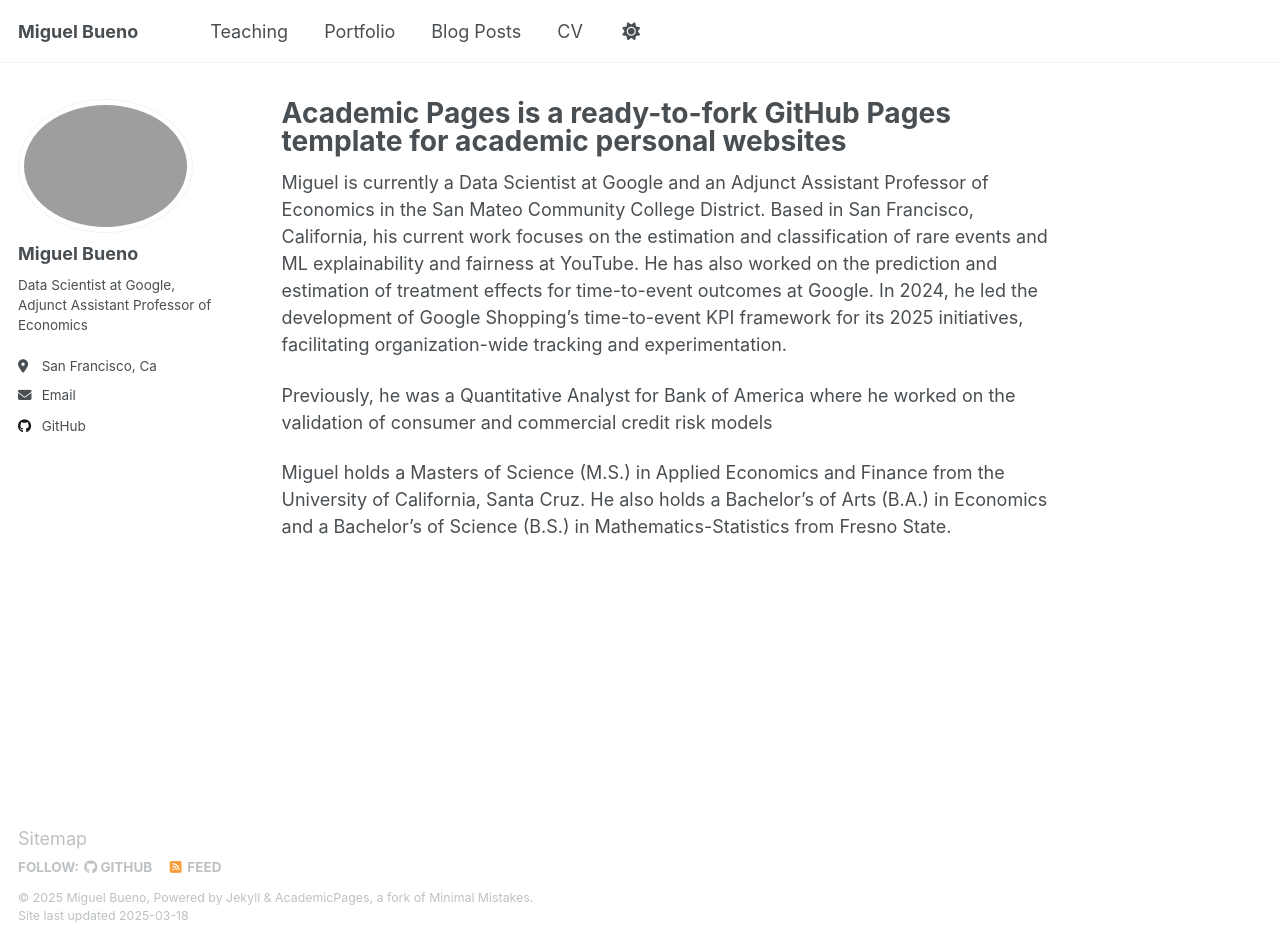
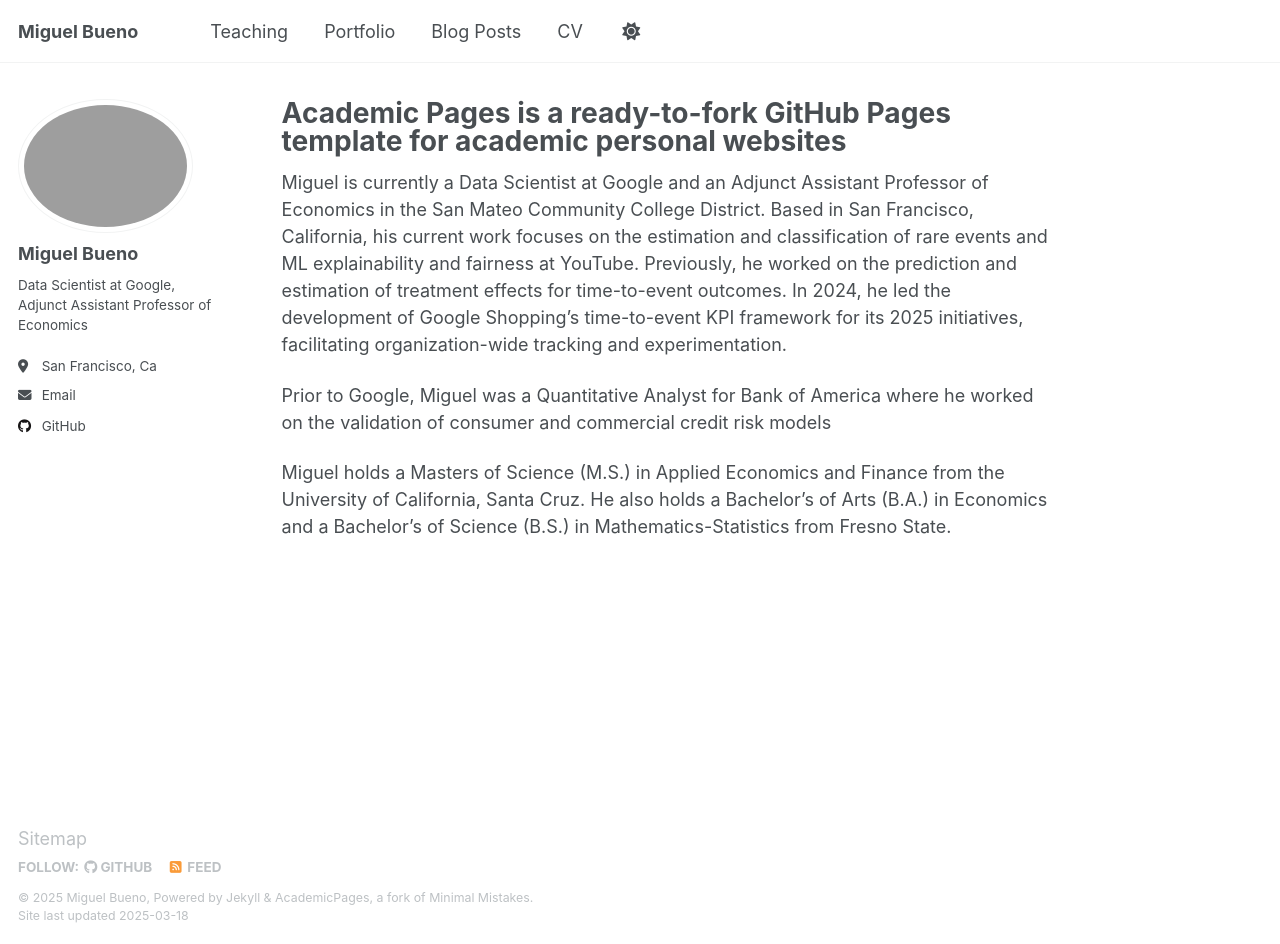
Before and after one commit to miguelbuenogoogle/miguelbuenogoogle.github.io, a Jekyll site: the page built from _pages/about.md, in a window 1280 px wide and 944 px high. Built offline with Jekyll 4.4.1, drawn with Linux system fonts in a browser that asks for light colours.

Commit message:
Update about.md

```diff
--- a/_pages/about.md
+++ b/_pages/about.md
@@ -7,8 +7,8 @@ redirect_from:
   - /about.html
 ---
 
-Miguel is currently a Data Scientist at Google and an Adjunct Assistant Professor of Economics in the San Mateo Community College District. Based in San Francisco, California, his current work focuses on the estimation and classification of rare events and ML explainability and fairness at YouTube. He has also worked on the prediction and estimation of treatment effects for time-to-event outcomes at Google. In 2024, he led the development of Google Shopping's time-to-event KPI framework for its 2025 initiatives, facilitating organization-wide tracking and experimentation.
+Miguel is currently a Data Scientist at Google and an Adjunct Assistant Professor of Economics in the San Mateo Community College District. Based in San Francisco, California, his current work focuses on the estimation and classification of rare events and ML explainability and fairness at YouTube. Previously, he worked on the prediction and estimation of treatment effects for time-to-event outcomes. In 2024, he led the development of Google Shopping's time-to-event KPI framework for its 2025 initiatives, facilitating organization-wide tracking and experimentation.
 
-Previously, he was a Quantitative Analyst for Bank of America where he worked on the validation of consumer and commercial credit risk models
+Prior to Google, Miguel was a Quantitative Analyst for Bank of America where he worked on the validation of consumer and commercial credit risk models
 
 Miguel holds a Masters of Science (M.S.) in Applied Economics and Finance from the University of California, Santa Cruz. He also holds a Bachelor's of Arts (B.A.) in Economics and a Bachelor's of Science (B.S.) in Mathematics-Statistics from Fresno State.
```
